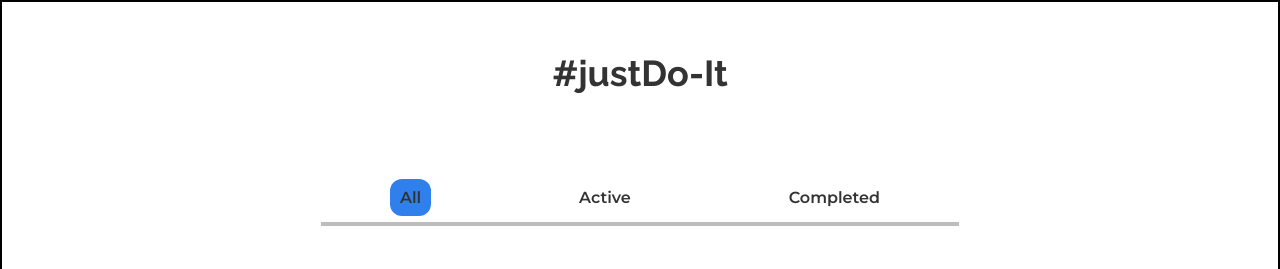
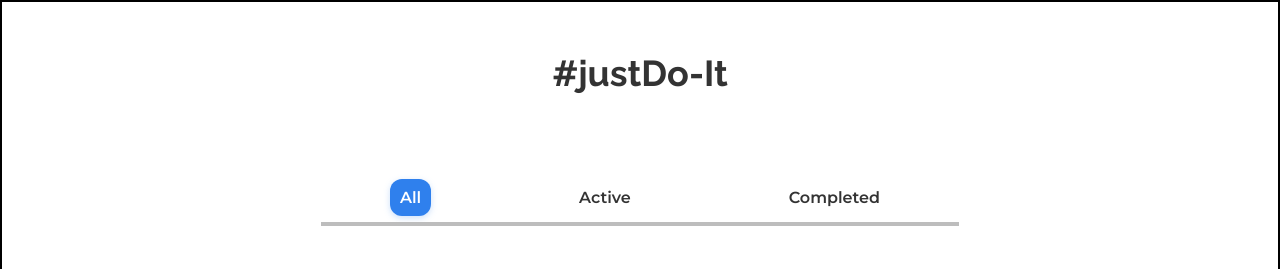
Before and after one commit to sidramwaseem/toDoList, a React (Create React App) app: page / in a window 1280 px wide. In both pictures the pointer is over the link "All". Shown: the top 269 px of the page. Built offline with nearby package versions, Linux system fonts and the light colour scheme.

Commit message:
Updated styles

```diff
--- a/src/App.css
+++ b/src/App.css
@@ -50,6 +50,11 @@ position: relative;
   text-decoration: none;
   padding: 10px 10px;
   position:relative;
+  transition:300ms;
+}
+
+.App_Nav_Link:hover{
+  color: #fff;
 }
 
 .App_Nav_Link::before {
@@ -69,6 +74,7 @@ position: relative;
   top: 0; right: 0; bottom: 0; left: 0;
   inset: 0 0 0 0;
   background: #2F80ED;
+  box-shadow:0px 2px 6px rgba(127, 177, 243, 0.4);
   border-radius: 12px;
   z-index: -1;
   transition: transform .3s ease;
```
